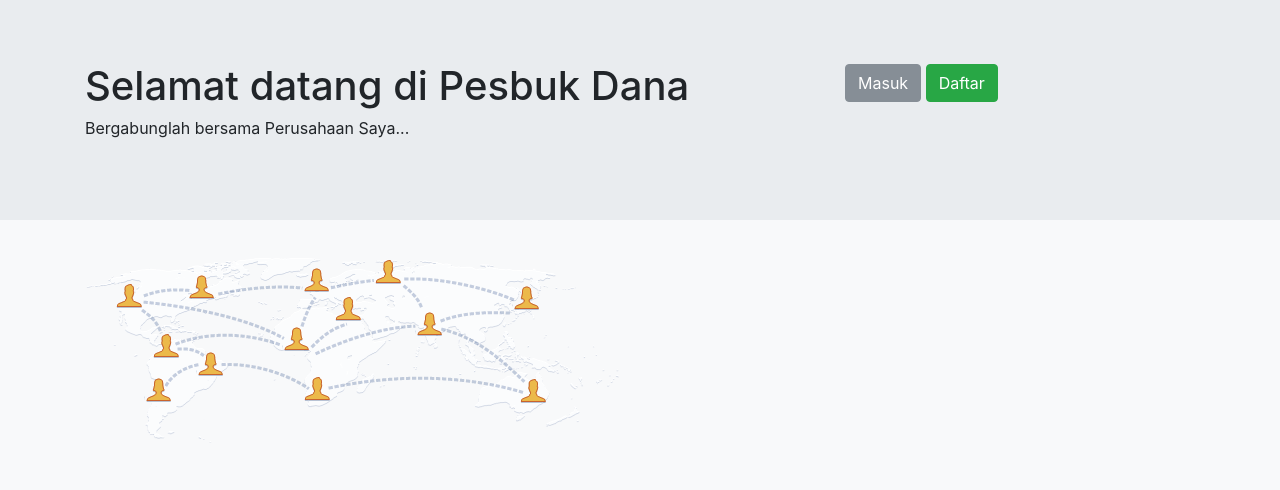
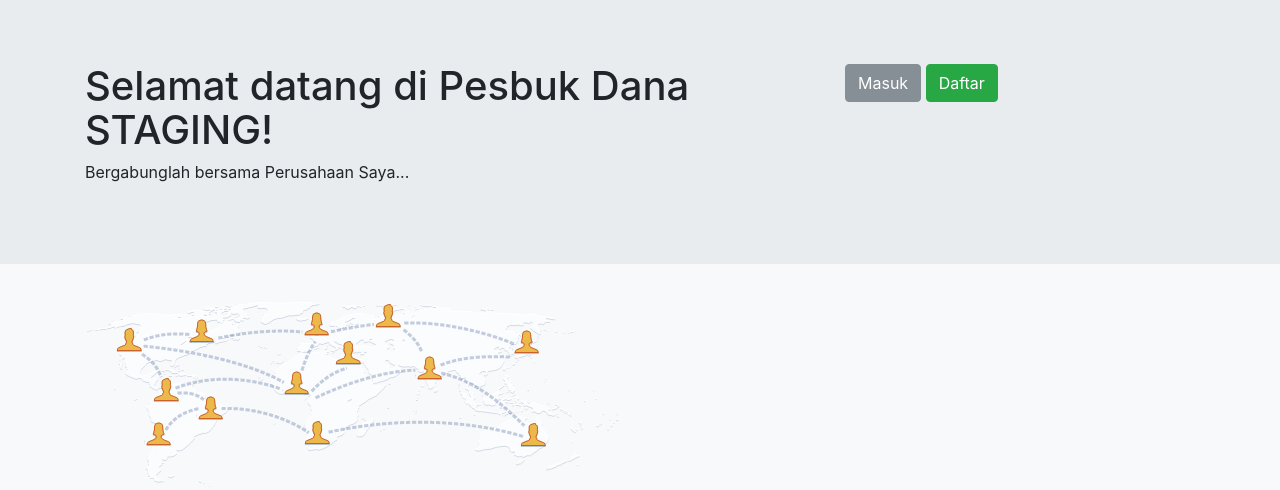
Before and after one commit to tesastor25/sosial-media, a PHP site: page / in a window 1280 px wide. Shown: the top 490 px of the page. Run offline with PHP 8.4, Linux system fonts and the light colour scheme.

Commit message:
Update index.php

```diff
--- a/index.php
+++ b/index.php
@@ -14,7 +14,7 @@
             <div class="container">
                 <div class="row">
                     <div class="col-md-8">
-                        <h1>Selamat datang di Pesbuk Dana</h1>
+                        <h1>Selamat datang di Pesbuk Dana STAGING!</h1>
                         <p>Bergabunglah bersama Perusahaan Saya...</p>
                     </div>
                     <div class="col-md-4">
```
